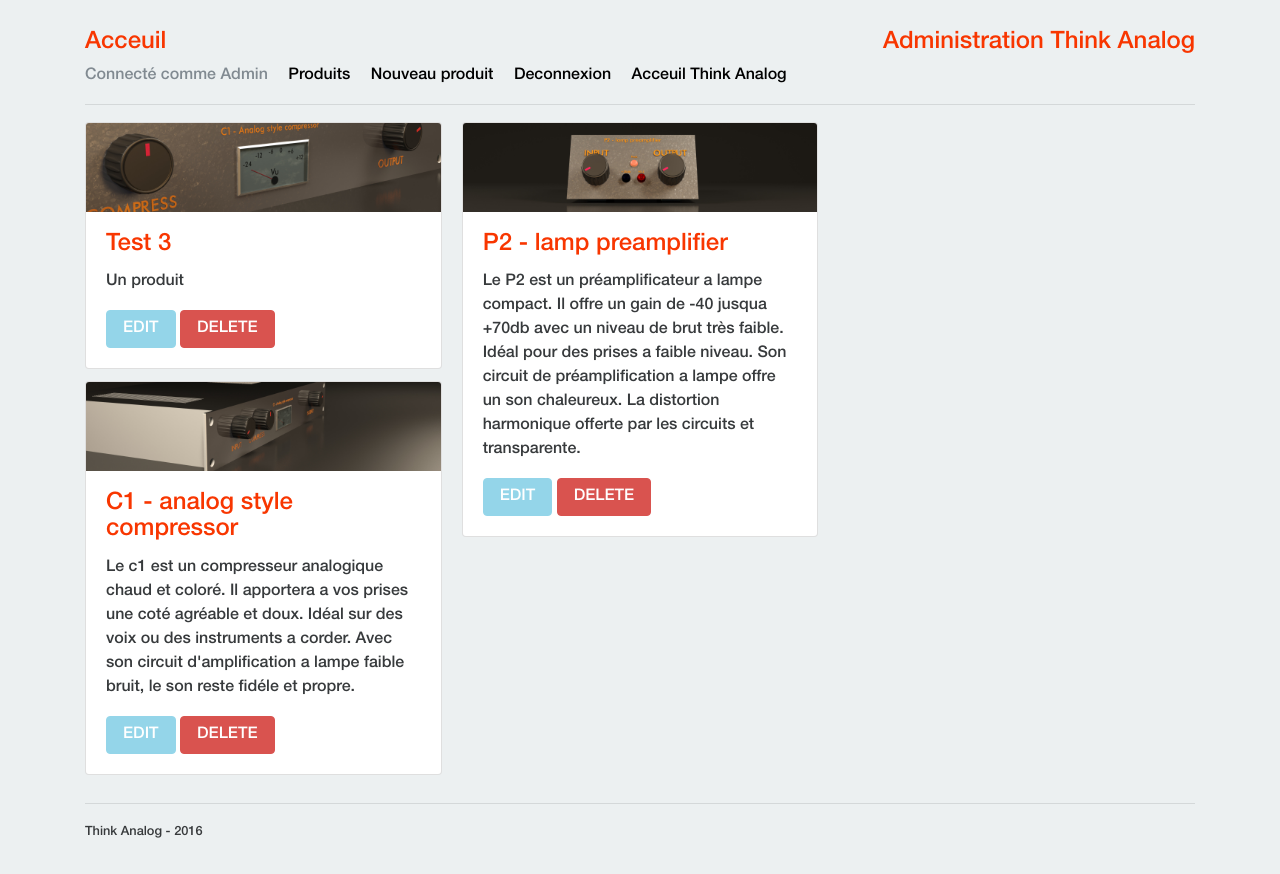
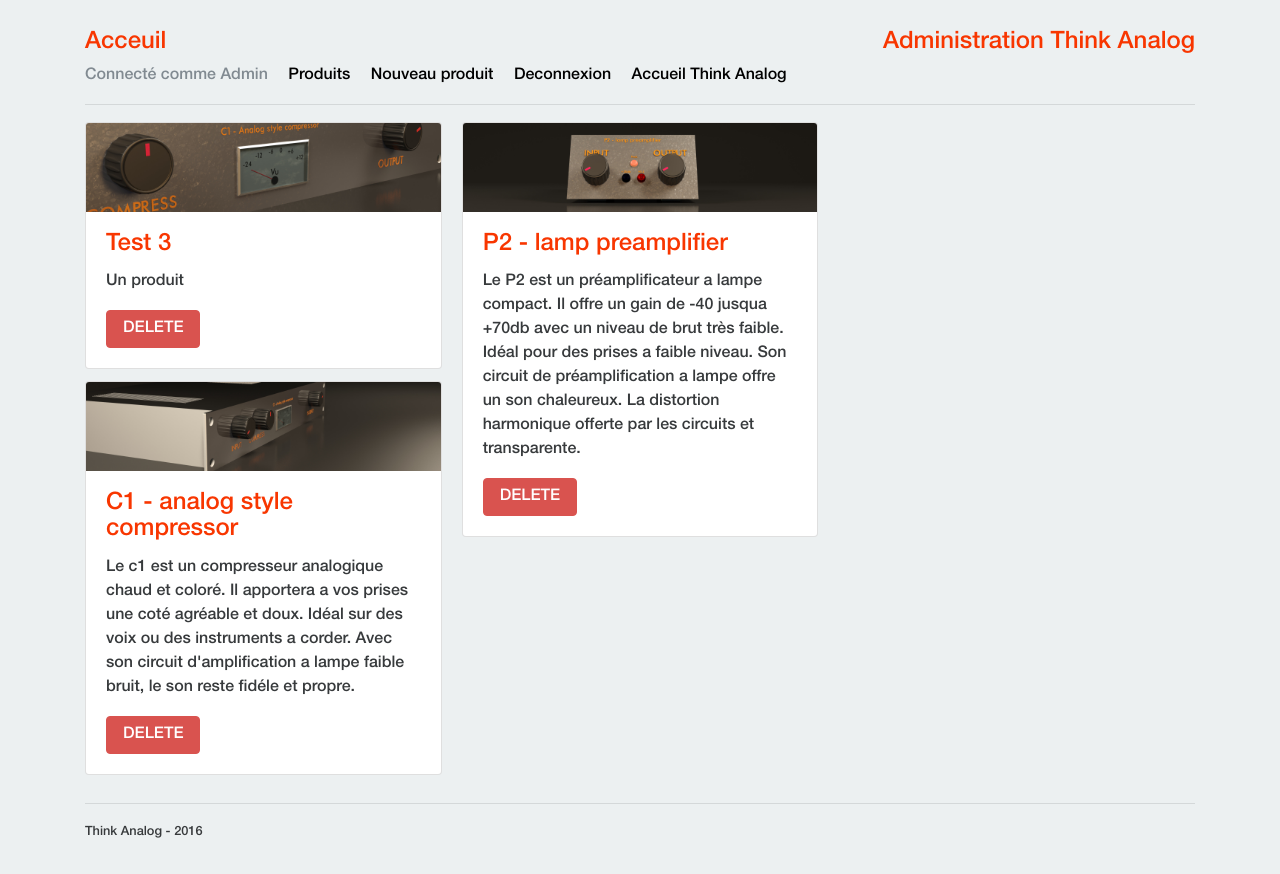
Before and after one commit to bastiennicoud/projetsemestriel-ThinkAnalog, a PHP site: page /admin/admin.php in a window 1280 px wide. Run offline with PHP 8.4, Linux system fonts and the light colour scheme; a user stored in the database is signed in; data comes from the database, SQL or seed files in the repository; some libraries are stand-ins or nearby versions.

Commit message:
v1.31
Deux trois petites motifs de la forme

```diff
--- a/admin/admin.php
+++ b/admin/admin.php
@@ -1,12 +1,18 @@
 <?php
+
+  // *******************************************************************************
+  // Page principale de l'administration du site - affiche les produits
+  // *******************************************************************************
+
 
   //recuperation de la session
   require_once '../includes/verifiyconn.php';
 
+
+  // connexion a la base de données
+  require_once '../includes/connectbd.php';
+
   // on recupere tous les produits de think analog pour les afficher plus bas
-  require_once '../includes/connectbd.php';
-  // première requete on inser les données du produit
-  // Preparationd de la requète
   if (!$req = $dbconn->prepare("SELECT products.id_product, products.name, products.header, images.title, images.src FROM products INNER JOIN images ON products.id_product = images.idx_product")) {
     // Gestion des erreurs
     $errors['preparation'] = "Erreur de preparation de la requete";
@@ -22,6 +28,7 @@
   $res = $req->get_result();
   $row = $res->fetch_all();
 
+  // appel du header
   require "../includes/header.php";
 ?>
 
@@ -44,7 +51,7 @@
         <a class="nav-link active color-dark" href="admin.php">Produits</a>
         <a class="nav-link active color-dark" href="newproduct.php">Nouveau produit</a>
         <a class="nav-link color-dark" href="disconnect.php">Deconnexion</a>
-        <a class="nav-link color-dark" href="../index.php">Acceuil Think Analog</a>
+        <a class="nav-link color-dark" href="../index.php">Accueil Think Analog</a>
       </nav>
       <hr>
     </div>
@@ -93,7 +100,7 @@
       <div class="card-block">
         <h4 class="card-title"><?= $key[1]; ?></h4>
         <p class="card-text"><?= $key[2]; ?></p>
-        <a class="btn btn-primary btn-info disabled" href="edit.php?id=<?= $key[0]; ?>" role="button" aria-disabled="true">EDIT</a>
+        <!-- <a class="btn btn-primary btn-info disabled" href="edit.php?id=<?= $key[0]; ?>" role="button" aria-disabled="true">EDIT</a> -->
         <a class="btn btn-primary btn-danger" href="delete.php?id=<?= $key[0]; ?>" role="button">DELETE</a>
       </div>
     </div>
--- a/admin/disconnect.php
+++ b/admin/disconnect.php
@@ -1,11 +1,17 @@
 <?php
+
+  // *******************************************************************************
+  // Script pour la deconnexion d'un utilisateur
+  // *******************************************************************************
 
   // destruction de la session
   session_start();
   session_unset();
   session_destroy();
+
   // destruction du cookie
   setcookie('TAuserremember', NULL, -1);
+
   // redirection vers la page de connexion
   header('Location: login.php');
 
--- a/includes/headernav.php
+++ b/includes/headernav.php
@@ -33,7 +33,7 @@
 
         <div class="collapse navbar-collapse" id="nav-nav-mobile">
           <ul class="nav navbar-nav navbar-right">
-            <li><a class="navbar-link-big" href="index.php">ACCEUIL</a></li>
+            <li><a class="navbar-link-big" href="index.php">ACCUEIL</a></li>
             <li><a class="navbar-link-big" href="products.php">PRODUITS</a></li>
             <li><a class="navbar-link-big" href="contact.php">CONTACT</a></li>
           </ul>
```
Also changed, not shown: admin/delete.php (+10 -0 lines), admin/edit.php (+10 -0 lines), img/products/ok1.jpg (added).
